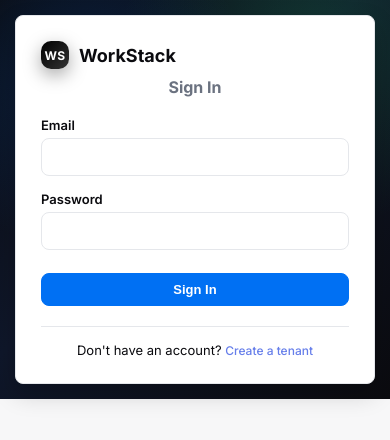
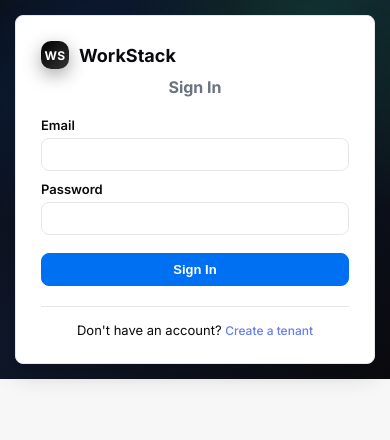
Before and after one commit to sanjaysahoo21/Multi-Tenant-SaaS-Platform-, a React (Vite) app in the folder frontend/: page /login in a window 390 px wide. Shown: the top 440 px of the page. Built offline with nearby package versions, Linux system fonts and the light colour scheme; no server answers.

Commit message:
made responsive for tablet/mobile screens

```diff
--- a/frontend/src/App.css
+++ b/frontend/src/App.css
@@ -142,3 +142,61 @@
   font-size: 14px;
   margin-top: 5px;
 }
+
+/* Tablet (768px to 1024px) */
+@media (max-width: 1024px) {
+  .content {
+    padding: 15px;
+  }
+
+  .btn {
+    padding: 9px 16px;
+    font-size: 13px;
+  }
+
+  .card {
+    padding: 15px;
+  }
+
+  .form-group {
+    margin-bottom: 12px;
+  }
+}
+
+/* Mobile (below 768px) */
+@media (max-width: 768px) {
+  .content {
+    padding: 10px;
+  }
+
+  .btn {
+    padding: 8px 12px;
+    font-size: 12px;
+    width: 100%;
+  }
+
+  .card {
+    padding: 12px;
+    border-radius: 8px;
+  }
+
+  .form-group {
+    margin-bottom: 10px;
+  }
+
+  .form-group label {
+    font-size: 13px;
+  }
+
+  .form-group input,
+  .form-group textarea,
+  .form-group select {
+    padding: 8px;
+    font-size: 13px;
+  }
+
+  .error-message,
+  .success-message {
+    font-size: 12px;
+  }
+}
--- a/frontend/src/components/Navbar.jsx
+++ b/frontend/src/components/Navbar.jsx
@@ -42,7 +42,7 @@ function Navbar() {
             {theme === 'dark' ? <Sun size={18} /> : <Moon size={18} />}
           </button>
           <span className="user-info">
-            {user?.fullName} ({user?.role})
+            {user?.fullName}
           </span>
           <button onClick={handleLogout} className="btn btn-secondary">
             Logout
```
